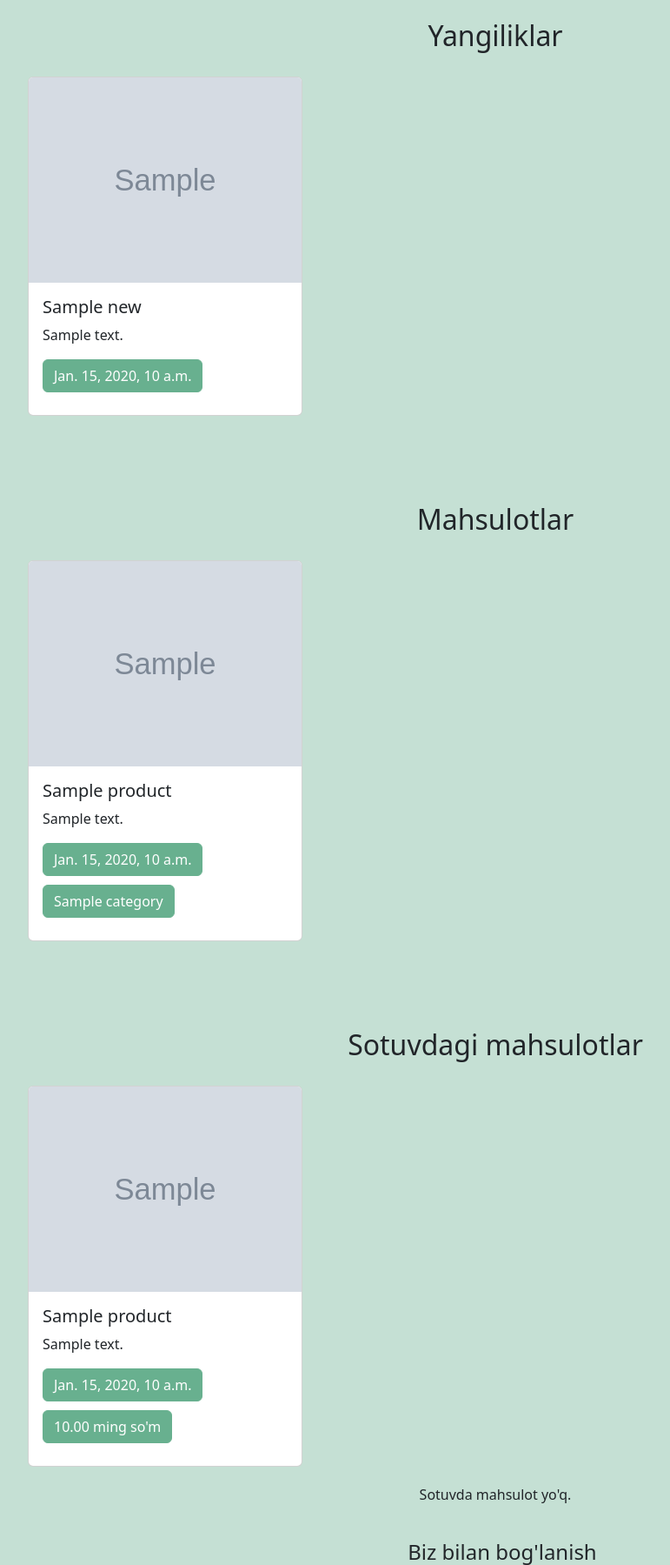
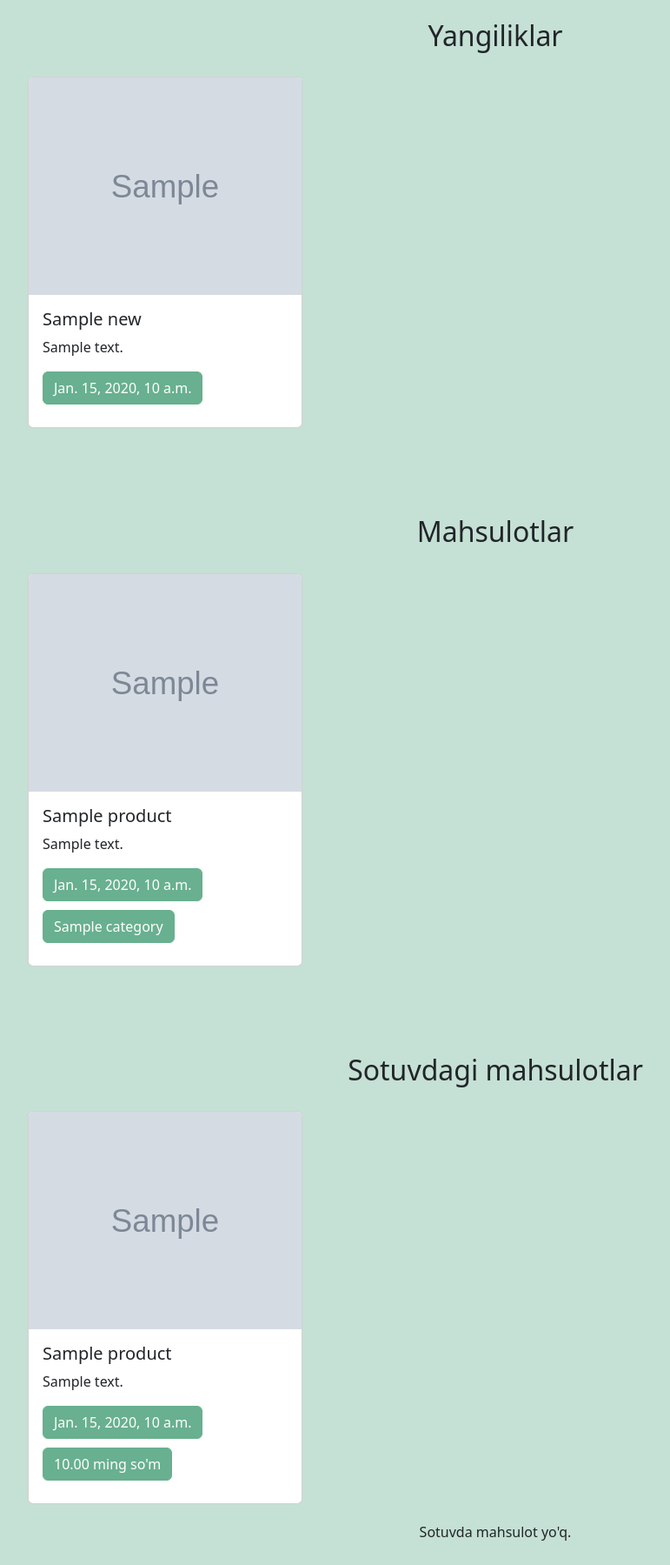
Before and after one commit to Shaxzodbek16/dehqonchilik, a Django app: page / in a window 1280 px wide. Shown: the part 810-2609 px from the top of the page at 87% size, without its empty margins (70-841 px from the left). Run offline with Django 5.2, Linux system fonts and the light colour scheme; tables that the repository leaves empty hold one stand-in row (values such as "Sample post"); grey boxes marked "Sample" are stand-in pictures; some web fonts are replaced.

Commit message:
bug fixes

```diff
--- a/farming/information/views.py
+++ b/farming/information/views.py
@@ -36,8 +36,8 @@ def main_and_contact(request):
             )
 
         return redirect('confirm')
-
-    return render(request, "index.html", context=all_info)
+    else:
+        return render(request, "index.html", context=all_info)
 
 
 def confirm(request):
--- a/farming/static/css/base.css
+++ b/farming/static/css/base.css
@@ -1,4 +1,14 @@
 @import url('https://fonts.googleapis.com/css2?family=Baloo+Chettan+2&family=Calligraffitti&display=swap');
+
+.card-img-top {
+    height: 250px;
+    width: 100%;
+    background-size: cover;
+    background-attachment: fixed;
+    background-position: center;
+    background-clip: border-box;
+    background-repeat: no-repeat
+}
 
 .jumbotron {
 
@@ -46,7 +56,7 @@
 
 
 @media (max-width: 767px) {
-.jumbotron h1 span {
+    .jumbotron h1 span {
         font-size: 30px;
     }
 }
--- a/farming/templates/index.html
+++ b/farming/templates/index.html
@@ -125,10 +125,10 @@
 
 <div class="jumbotron text-center">
     <svg xmlns="http://www.w3.org/2000/svg">
-    <filter id="motion-blur-filter" filterUnits="userSpaceOnUse">
-        <feGaussianBlur stdDeviation="100 0"></feGaussianBlur>
-    </filter>
-</svg>
+        <filter id="motion-blur-filter" filterUnits="userSpaceOnUse">
+            <feGaussianBlur stdDeviation="100 0"></feGaussianBlur>
+        </filter>
+    </svg>
     <h1><span filter-content="S">Dehqonchilik</span></h1>
 </div>
 
@@ -181,7 +181,9 @@
         {% if store_item.is_active %}
         <div class="col-md-4">
             <div class="card">
-                <img src="{{ store_item.photo.url }}" class="card-img-top" alt="Image">
+                <div class="unique">
+                    <img src="{{ store_item.photo.url }}" class="card-img-top" alt="Image">
+                </div>
                 <div class="card-body">
                     <h5 class="card-title">{{ store_item.name }}</h5>
                     <p class="card-text">{{ store_item.description }}</p>
@@ -211,7 +213,8 @@
             <form class="ps-3 flex-column" method="post">
                 {% csrf_token %}
                 <div class="form-floating mb-3">
-                    <input type="text" required class="form-control" id="floatingInput" placeholder="Ismingiz..." name="name">
+                    <input type="text" required class="form-control" id="floatingInput" placeholder="Ismingiz..."
+                           name="name">
                     <label for="floatingInput">Ismingizni kiriting: </label>
                 </div>
 
@@ -223,14 +226,16 @@
                 </select>
 
                 <div class="form-floating mt-4">
-                    <input type="tel" required class="form-control" id="floatingTel" placeholder="Telefon raqamingiz..." name="tel">
+                    <input type="tel" required class="form-control" id="floatingTel" placeholder="Telefon raqamingiz..."
+                           name="tel">
                     <label for="floatingTel">Telefon raqamingiz:</label>
                 </div>
 
                 <div class="mb-3 mt-4">
                     <label for="exampleFormControlTextarea1" class="form-label">Nima xohlayotganizni yozing:</label>
                     <textarea class="form-control" required id="exampleFormControlTextarea1" rows="10"
-                              placeholder="Masalan: Qancha kerakligi, qachonga kerakligi, vaqti..." name="text"></textarea>
+                              placeholder="Masalan: Qancha kerakligi, qachonga kerakligi, vaqti..."
+                              name="text"></textarea>
                 </div>
                 <button type="submit" class="btn btn-primary">Yuborish</button>
             </form>
```
Also changed, not shown: farming/farming/settings.py (+16 -22 lines), farming/templates/404.html (+2 -6 lines), 2 other files.
